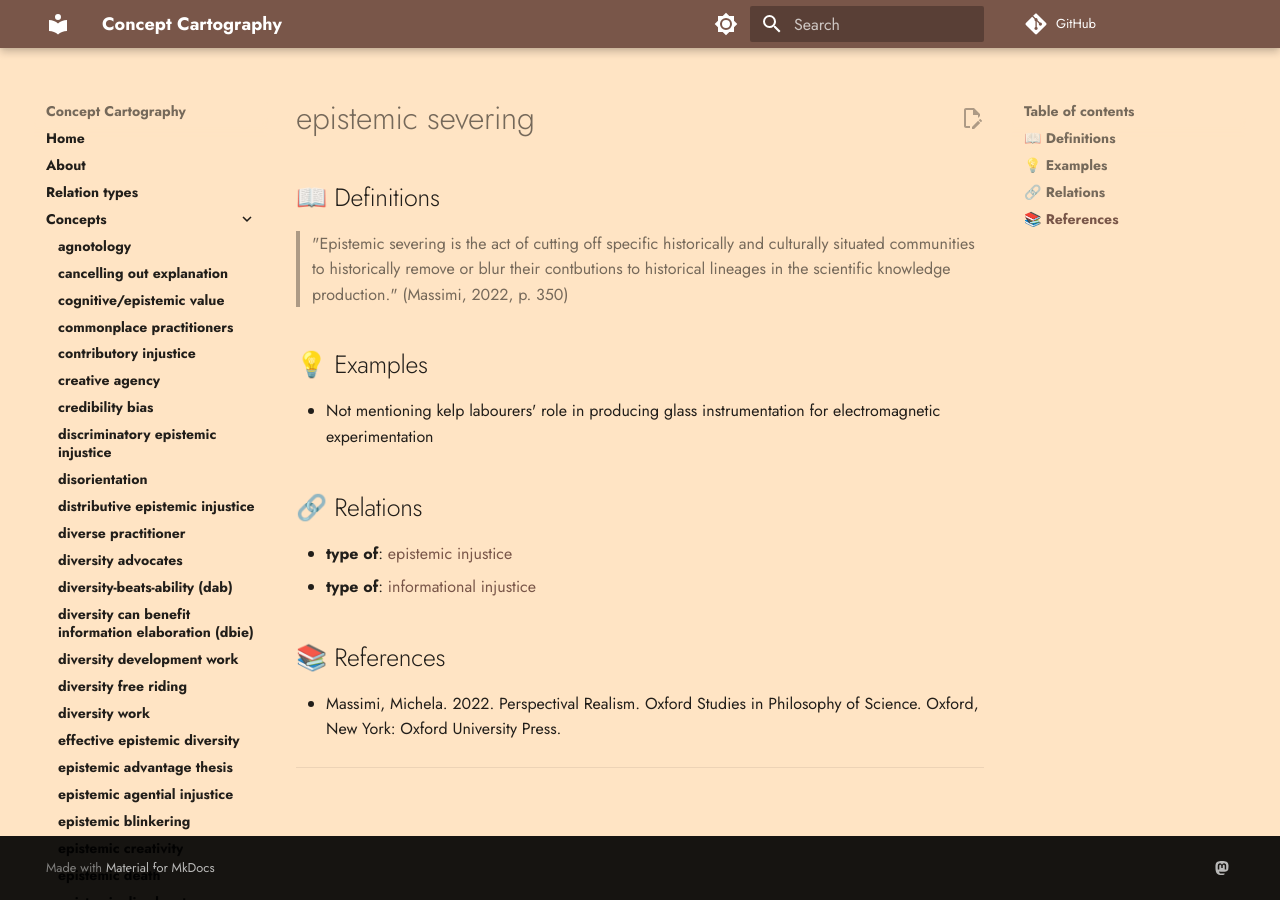
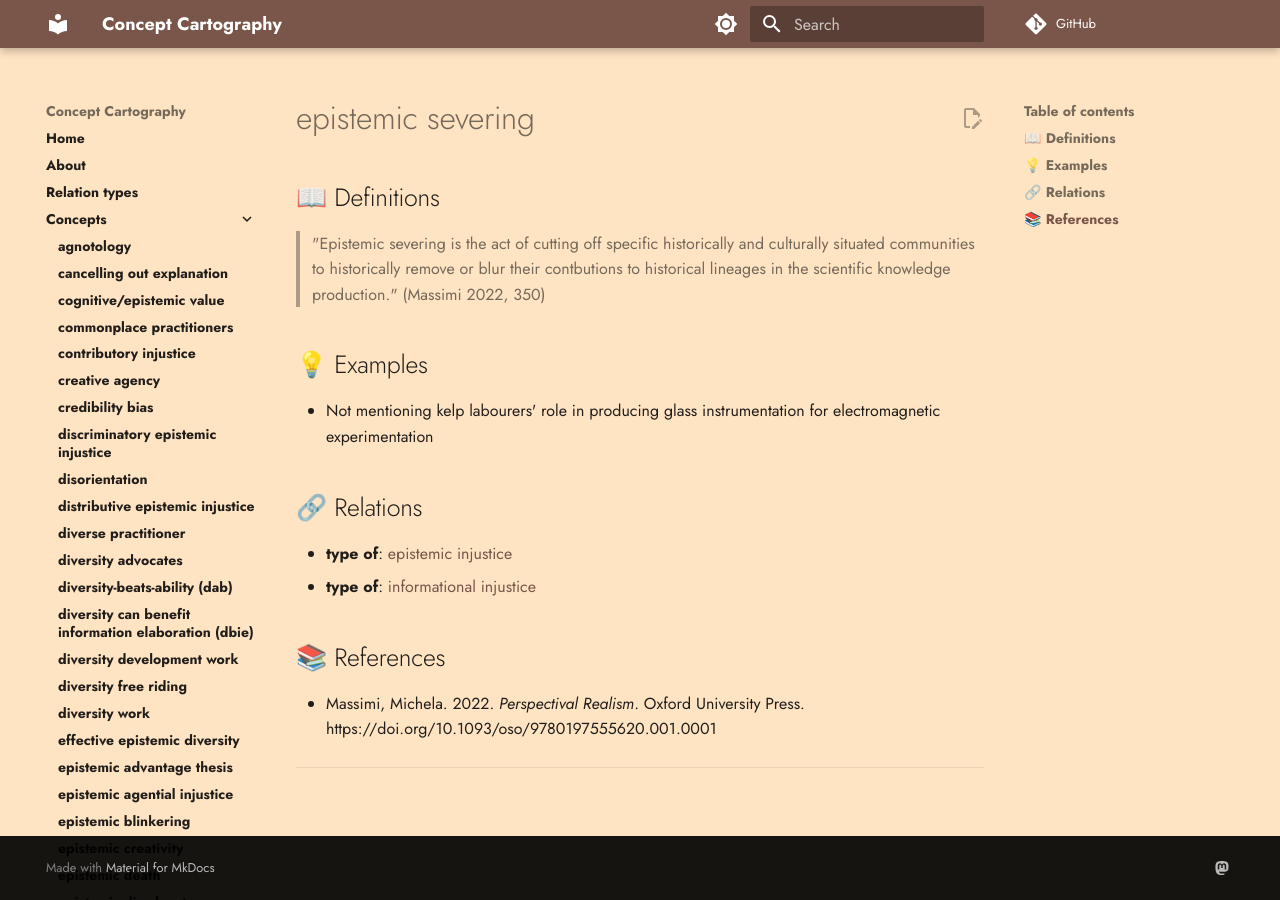
Before and after one commit to conceptcartography/conceptcartography, an MkDocs documentation site: the page built from docs/concepts/epistemic-severing.md, in a window 1280 px wide. Built offline with MkDocs 1.6.1 and Material for MkDocs 9.7.7, drawn with Linux system fonts in a browser that asks for light colours; comment, search, counter and statistics services are not loaded; the version menu is left out.

Commit message:
Update reference format

```diff
--- a/docs/concepts/epistemic-severing.md
+++ b/docs/concepts/epistemic-severing.md
@@ -2,7 +2,7 @@
 
 ## 📖 Definitions
 
-> "Epistemic severing is the act of cutting off specific historically and culturally situated communities to historically remove or blur their contbutions to historical lineages in the scientific knowledge production." (Massimi, 2022, p. 350)
+> "Epistemic severing is the act of cutting off specific historically and culturally situated communities to historically remove or blur their contbutions to historical lineages in the scientific knowledge production." (Massimi 2022, 350)
 
 ## 💡 Examples
 
@@ -15,7 +15,7 @@
 
 ## 📚 References
 
-- Massimi, Michela. 2022. Perspectival Realism. Oxford Studies in Philosophy of Science. Oxford, New York: Oxford University Press.
+- Massimi, Michela. 2022. _Perspectival Realism_. Oxford University Press. https://doi.org/10.1093/oso/9780197555620.001.0001
 
 ---
 
```
